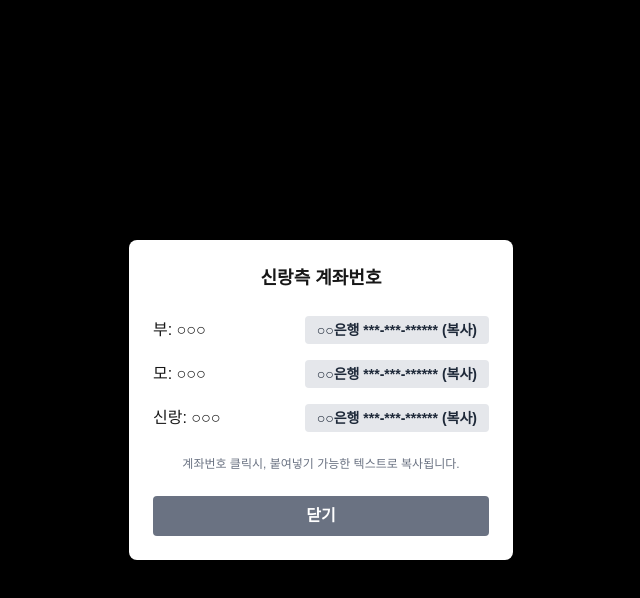
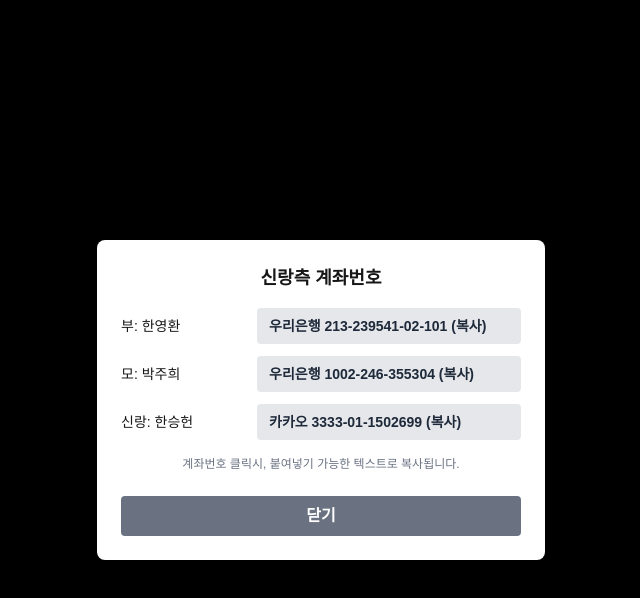
Before and after one commit to ejayyy/invitation, a Next.js app: page / in a window 1280 px wide. Both pictures are taken after a click on the element "신랑측 계좌번호 확인". Shown: the part 2821-3419 px from the top of the page, without its empty margins (319-959 px from the left). Built offline with nearby package versions, Linux system fonts and the light colour scheme.

Commit message:
Update account

```diff
--- a/src/app/components/CongratulatoryMoney.tsx
+++ b/src/app/components/CongratulatoryMoney.tsx
@@ -3,19 +3,19 @@
 import React, { useState } from "react";
 import Image from "next/image";
 
-const GROOM_NAME = "○○○";
-const GROOM_ACCOUNT_NUMBER = "○○은행 ***-***-******";
-const GROOM_FATHER_NAME = "○○○";
-const GROOM_FATHER_ACCOUNT_NUMBER = "○○은행 ***-***-******";
-const GROOM_MOTHER_NAME = "○○○";
-const GROOM_MOTHER_ACCOUNT_NUMBER = "○○은행 ***-***-******";
+const GROOM_NAME = "한승헌";
+const GROOM_ACCOUNT_NUMBER = "카카오 3333-01-1502699";
+const GROOM_FATHER_NAME = "한영환";
+const GROOM_FATHER_ACCOUNT_NUMBER = "우리은행 213-239541-02-101";
+const GROOM_MOTHER_NAME = "박주희";
+const GROOM_MOTHER_ACCOUNT_NUMBER = "우리은행 1002-246-355304";
 
-const BRIDE_NAME = "○○○";
-const BRIDE_ACCOUNT_NUMBER = "○○은행 ***-***-******";
-const BRIDE_FATHER_NAME = "○○○";
-const BRIDE_FATHER_ACCOUNT_NUMBER = "○○은행 ***-***-******";
-const BRIDE_MOTHER_NAME = "○○○";
-const BRIDE_MOTHER_ACCOUNT_NUMBER = "○○은행 ***-***-******";
+const BRIDE_NAME = "하은지";
+const BRIDE_ACCOUNT_NUMBER = "하나은행 355-910451-58907";
+const BRIDE_FATHER_NAME = "하후동";
+const BRIDE_FATHER_ACCOUNT_NUMBER = "우리은행 1005-903-884007";
+const BRIDE_MOTHER_NAME = "박옥분";
+const BRIDE_MOTHER_ACCOUNT_NUMBER = "우리은행 1005-403-217198";
 
 const AccountModal = ({ title, accounts, visible, onClose }: {
   title: string,
@@ -33,19 +33,21 @@ const AccountModal = ({ title, accounts, visible, onClose }: {
 
   return (
     <div className="fixed inset-0 bg-black bg-opacity-50 flex justify-center items-center z-50">
-      <div className="bg-white p-6 rounded-lg shadow-lg w-11/12 max-w-sm">
+      <div className="bg-white p-6 rounded-lg shadow-lg w-11/12 max-w-md">
         <h2 className="text-lg font-bold mb-4">{title}</h2>
+        <div className="space-y-3">
           {accounts.map((acc, index) => (
-          <div key={index} className="flex justify-between items-center py-2">
-            <span>{acc.name}</span>
+            <div key={index} className="grid grid-cols-3 items-center gap-2">
+              <span className="col-span-1 text-left text-sm">{acc.name}</span>
               <button
                 onClick={() => handleCopy(acc.number)}
-              className="bg-gray-200 hover:bg-gray-300 text-gray-800 font-semibold py-1 px-3 rounded text-sm"
+                className="col-span-2 bg-gray-200 hover:bg-gray-300 text-gray-800 font-semibold py-2 px-3 rounded text-sm whitespace-normal text-left break-all"
               >
                 {acc.number} (복사)
               </button>
             </div>
           ))}
+        </div>
         <p className="text-xs text-gray-500 mt-4">
           계좌번호 클릭시, 붙여넣기 가능한 텍스트로 복사됩니다.
         </p>
```
Lines whose indentation alone changed are shown as unchanged.
